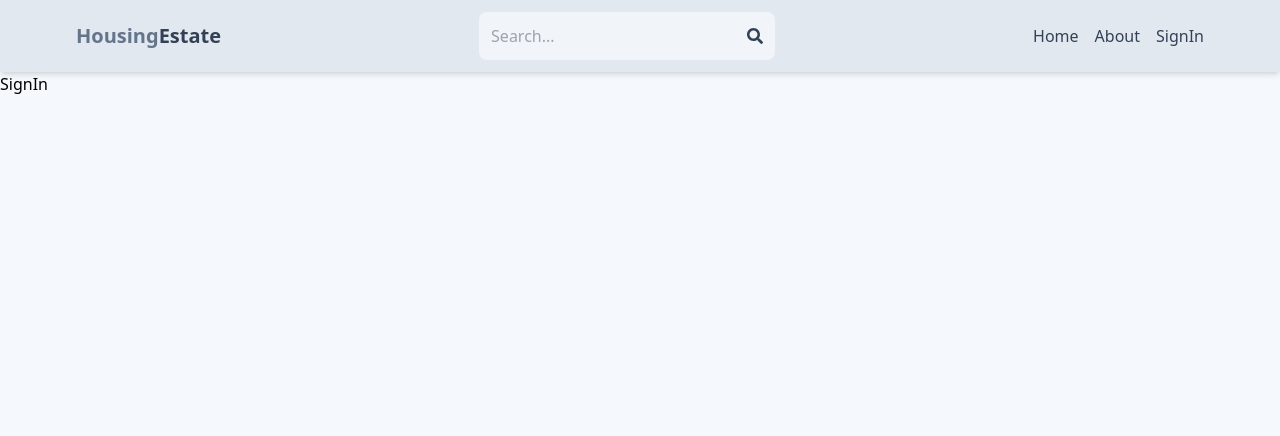
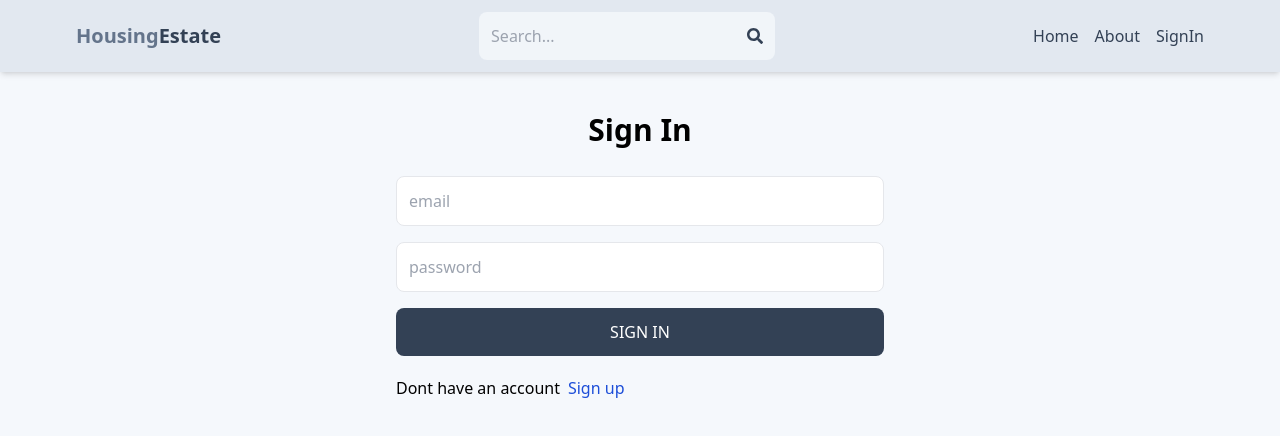
Before and after one commit to ShubhamRao123/Skyline-Realty, a React (Vite) app in the folder client/: page /sign-in in a window 1280 px wide. Shown: the top 436 px of the page. Built offline with nearby package versions, Linux system fonts and the light colour scheme.

Commit message:
complete sign in page functionality

```diff
--- a/client/src/pages/SignIn.jsx
+++ b/client/src/pages/SignIn.jsx
@@ -1,7 +1,79 @@
-import React from 'react'
+import React, { useState } from 'react'
+import {Link, useNavigate} from 'react-router-dom'
 
-export default function SignIn() {
+export default function SignUp() {
+
+  const [formData, setFormData] = useState({});
+  const [error, setError] = useState(null);
+  const [loading, setLoading] = useState(false);
+  const navigate = useNavigate();
+  const handleChange = (e) => {
+    setFormData(
+      {
+        ...formData,
+        [e.target.id] : e.target.value,
+      }
+    )
+  }
+
+  const  handleSubmit = async (e) => {
+      e.preventDefault();
+
+
+      // try {
+
+      // } catch (error) {
+
+      // }
+
+
+      setLoading(true);
+      const res = await fetch('api/auth/signin', {
+        method: 'POST',
+        headers: {
+          'Content-Type': 'application/json',
+        },
+        body: JSON.stringify(formData),
+      });
+      const data = await res.json();
+      console.log(data);
+      if(data.success == false){
+        setLoading(false);
+        setError(data.message);
+        return;
+      }
+      setLoading(false);
+      setError(null);
+      navigate('/');
+  };
+  console.log(formData);
+
   return (
-    <div>SignIn</div>
+    <div className='p-3 max-w-lg mx-auto'>
+      <h1 className='text-3xl text-center font-semibold my-7'>Sign In</h1>
+      <form onSubmit={handleSubmit} className='flex flex-col gap-4'>
+
+        <input type="email" placeholder='email' className='border p-3 rounded-lg'
+        id='email'
+        onChange={handleChange}/>
+        <input type="password" placeholder='password'
+        className='border p-3 rounded-lg'
+        id='password'
+        onChange={handleChange}/>
+        <button
+          disabled={loading}
+          className='bg-slate-700  text-white p-3 rounded-lg uppercase hover:opacity-95 disabled:opacity-80'>
+          {loading ? 'Loading...' : 'Sign in'}
+          {/* Sign up */}
+        </button>
+      </form>
+      <div className='flex gap-2 mt-5'>
+        <p>Dont have an account</p>
+        <Link to={'/sign-up'}>
+          <span className='text-blue-700'>Sign up</span>
+        </Link>
+      </div>
+      {error && <p className='text-red-800 mt-5'>{error}</p>}
+    </div>
   )
 }
```
